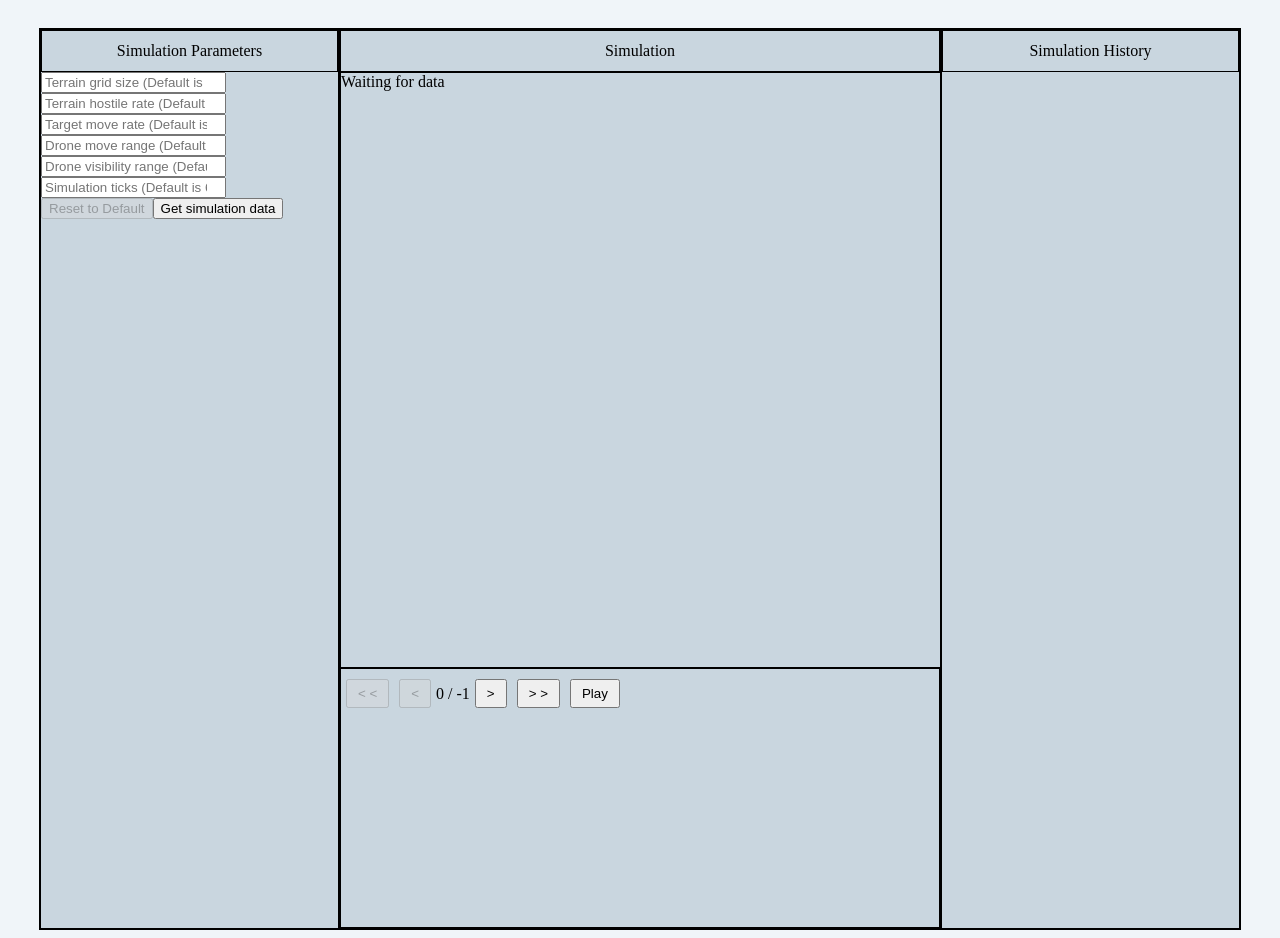
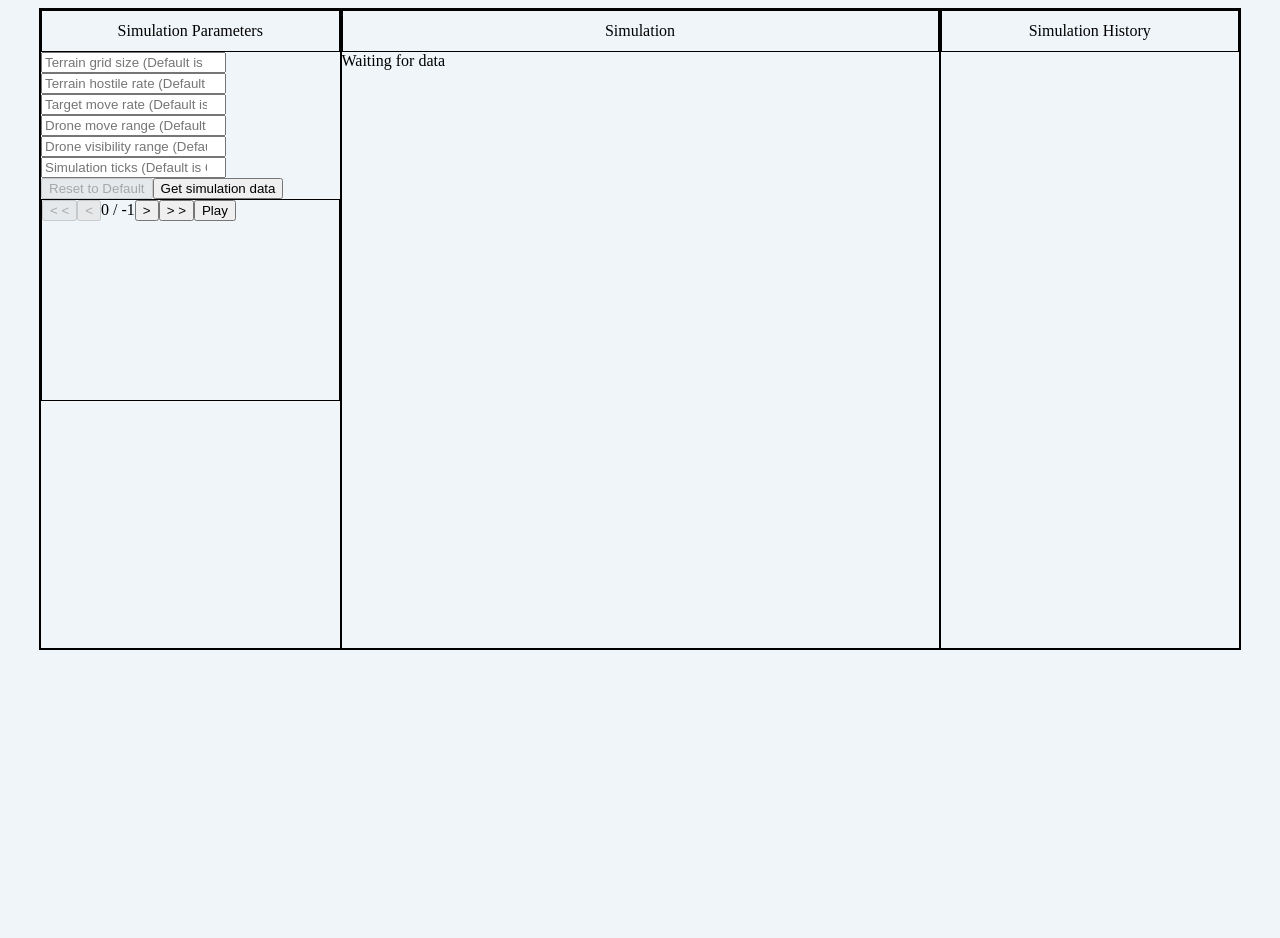
Before and after one commit to ZachFleck42/Drone-Mission-Simulator, a React (Create React App) app in the folder frontend/: page / in a window 1280 px wide. After the commit the page ends 800 px from the top, so only its background shows below. Built offline with nearby package versions, Linux system fonts and the light colour scheme; the HTML template or start-up script is replaced by a standard one.

Commit message:
Continues organizing/refining frontend and cleaning code

```diff
--- a/frontend/src/App.css
+++ b/frontend/src/App.css
@@ -10,15 +10,13 @@ html {
 
 .simulator {
 	width: 1200px;
-	height: 900px;
-	margin-top: 20px;
+	height: 640px;
 	border: 1px solid black;
 	display: flex;
-	background-color: #c9d6df;
 }
 
 .sim-params,
-.simulation-container,
+.sim-display,
 .sim-history {
 	display: flex;
 	flex-direction: column;
@@ -29,7 +27,7 @@ html {
 	width: 300px;
 }
 
-.simulation-container {
+.sim-display {
 	width: 600px;
 }
 
@@ -38,7 +36,7 @@ html {
 }
 
 .sim-params-header,
-.simulation-container-header,
+.sim-display-header,
 .sim-history-header {
 	height: 40px;
 	display: flex;
@@ -47,15 +45,20 @@ html {
 	border: 1px solid black;
 }
 
-.sim-display {
-	width: 600px;
-	height: 600px;
+.sim-controls {
+	height: 200px;
 	border: 1px solid black;
 }
 
-.sim-controls {
-	height: 260px;
-	border: 1px solid black;
+.frame-buttons {
+	margin-top: 10px;
+	display: flex;
+	align-items: center;
+}
+
+.frame-buttons button {
+	margin: 0 5px;
+	padding: 5px 10px;
 }
 
 .grid-display {
@@ -94,19 +97,3 @@ html {
 .grid-cell.visible-hostile {
 	background-color: #ff6932;
 }
-
-.frame-buttons {
-	margin-top: 10px;
-	display: flex;
-	align-items: center;
-}
-
-.frame-buttons button {
-	margin: 0 5px;
-	padding: 5px 10px;
-}
-
-.canvas-display {
-	width: 100%;
-	height: 100%;
-}
--- a/frontend/src/App.tsx
+++ b/frontend/src/App.tsx
@@ -5,7 +5,7 @@ import RunSimulation from './components/RunSimulation';
 import GridDisplay from './components/GridDisplay';
 import { Canvas } from '@react-three/fiber';
 import SimulationCanvas from './components/CanvasDisplay';
-import SimControls from './components/SimControls';
+import FrameControls from './components/FrameControls';
 
 const API = 'http://127.0.0.1:8080/sim';
 
@@ -14,7 +14,7 @@ function App() {
 	const [currentFrameIndex, setCurrentFrameIndex] = useState<number>(0);
 	const [isPlaying, setIsPlaying] = useState<boolean>(false);
 
-	let threeD = true;
+	let threeD = false;
 
 	const handleServerResponse = (responseData: Simulation) => {
 		console.log('Response data from SimulationParams:', responseData);
@@ -28,11 +28,21 @@ function App() {
 			<div className="simulator">
 				<div className="sim-params">
 					<div className="sim-params-header">Simulation Parameters</div>
+					<div className="user-inputs">
 						<RunSimulation api={API} onServerResponse={handleServerResponse} />
 					</div>
-				<div className="simulation-container">
-					<div className="simulation-container-header">Simulation</div>
+					<div className="sim-controls">
+						<FrameControls
+							maxFrames={apiData.length}
+							currentFrameIndex={currentFrameIndex}
+							setCurrentFrameIndex={setCurrentFrameIndex}
+							isPlaying={isPlaying}
+							setIsPlaying={setIsPlaying}
+						/>
+					</div>
+				</div>
 				<div className="sim-display">
+					<div className="sim-display-header">Simulation</div>
 					{apiData.length <= 0 ? (
 						<span>Waiting for data</span>
 					) : (
@@ -56,16 +66,6 @@ function App() {
 						</>
 					)}
 				</div>
-					<div className="sim-controls">
-						<SimControls
-							maxFrames={apiData.length}
-							currentFrameIndex={currentFrameIndex}
-							setCurrentFrameIndex={setCurrentFrameIndex}
-							isPlaying={isPlaying}
-							setIsPlaying={setIsPlaying}
-						/>
-					</div>
-				</div>
 				<div className="sim-history">
 					<div className="sim-history-header">Simulation History</div>
 				</div>
--- a/frontend/src/components/SimControls.tsx
+++ b/frontend/src/components/FrameControls.tsx
@@ -1,6 +1,6 @@
 import { useEffect } from 'react';
 
-export default function SimControls({
+export default function FrameControls({
 	maxFrames,
 	currentFrameIndex,
 	setCurrentFrameIndex,
@@ -44,7 +44,7 @@ export default function SimControls({
 	}, [isPlaying, frameLimit, setCurrentFrameIndex]);
 
 	return (
-		<div className="frame-buttons">
+		<div className="frame-controls">
 			<button
 				onClick={() => setCurrentFrameIndex(0)}
 				disabled={isPlaying || currentFrameIndex === 0}>
```
Also changed, not shown: frontend/src/planning.tsx (deleted, +0 -21 lines). Lines whose indentation alone changed are shown as unchanged.
